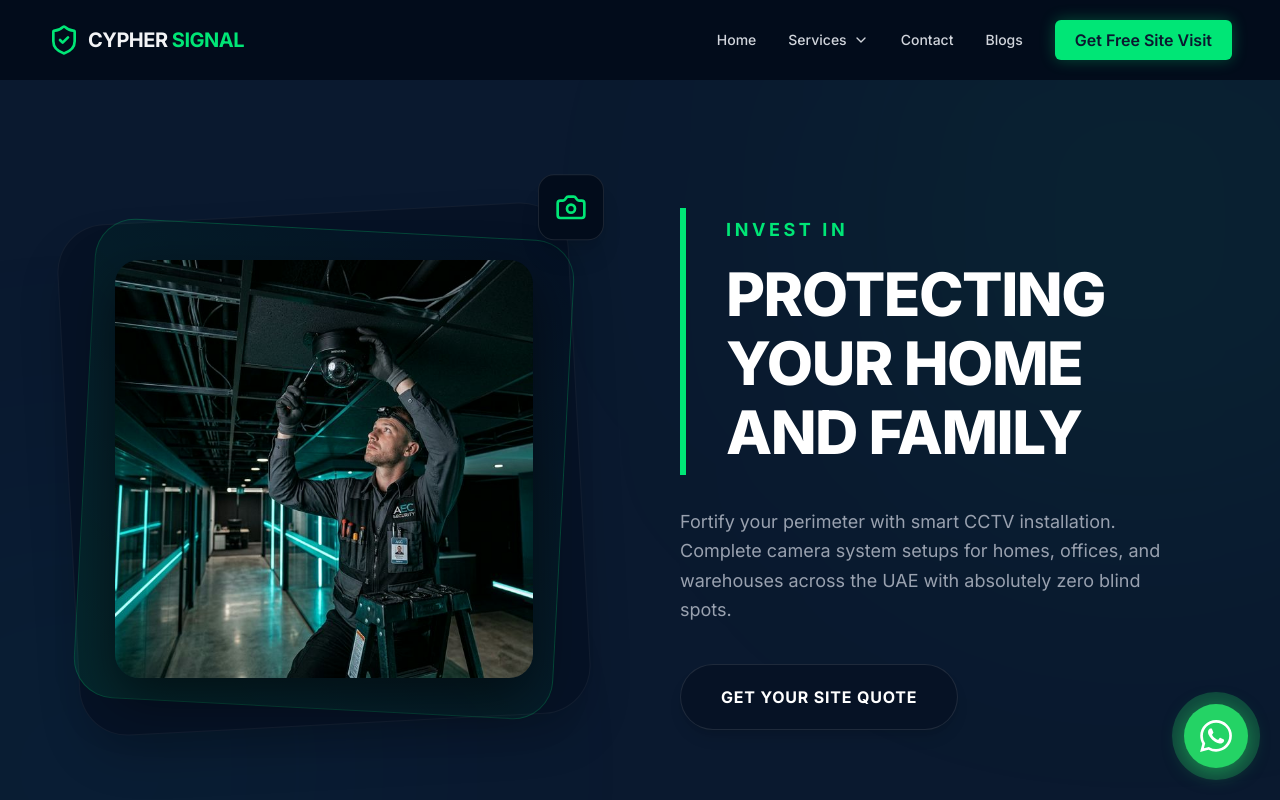
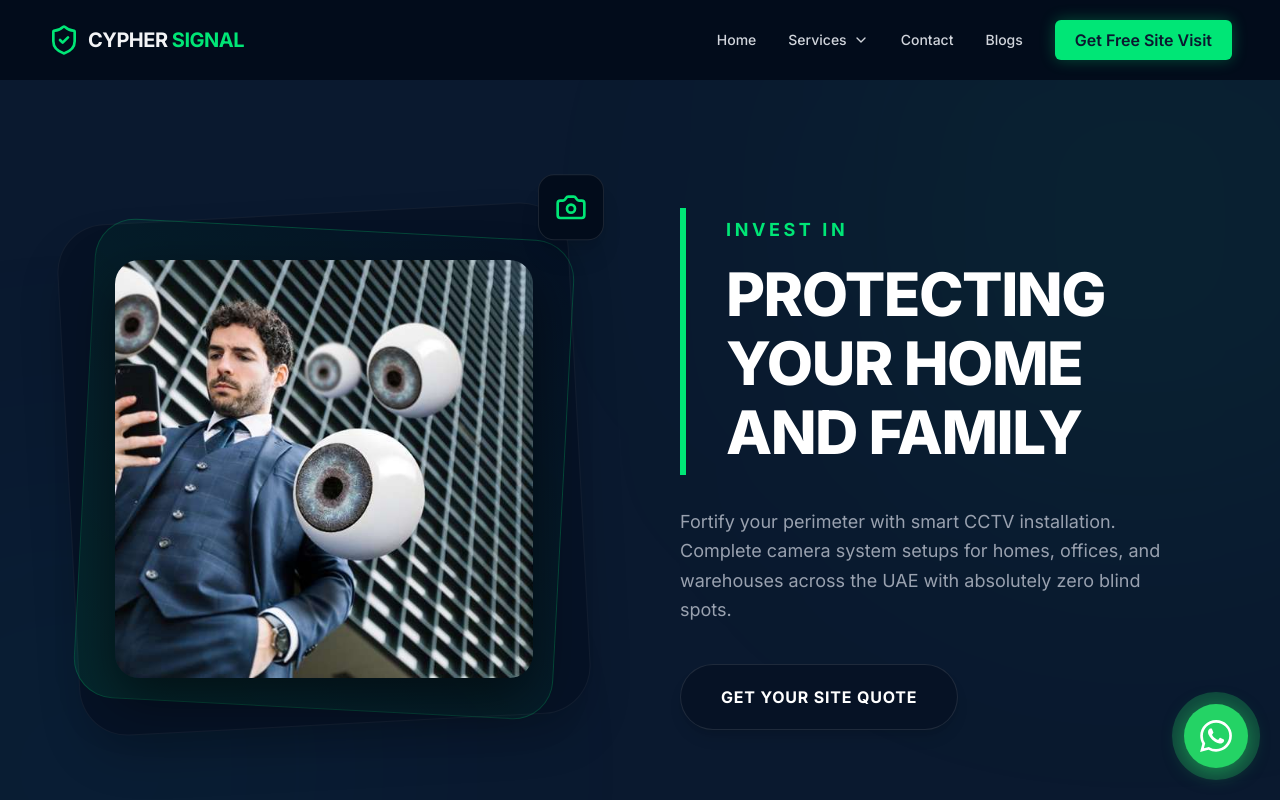
Before and after one commit to huzaifa-ahmed-dev/cypher-signal, a Next.js app: page /cctv-installation in a window 1280 px wide. Shown: the top 800 px of the page. Built offline with nearby package versions, Linux system fonts and the light colour scheme.

Commit message:
feat: replace cctv hero image with user provided realistic photo

```diff
--- a/src/app/cctv-installation/page.tsx
+++ b/src/app/cctv-installation/page.tsx
@@ -37,7 +37,7 @@ export default function CCTVInstallationPage() {
                <div className="absolute inset-4 bg-gradient-to-tr from-[#00E676]/10 to-transparent border border-[#00E676]/20 rounded-[2.5rem] transform rotate-3"></div>
 
                <img
-                 src="/cctv_expertise.png"
+                 src="/cctv-hero.jpg"
                  alt="CCTV Security Cameras"
                  className="relative z-10 w-[90%] h-[90%] object-cover rounded-3xl shadow-[0_20px_50px_rgba(0,0,0,0.5)]"
                />
```
Also changed, not shown: public/cctv-hero.jpg (added).
